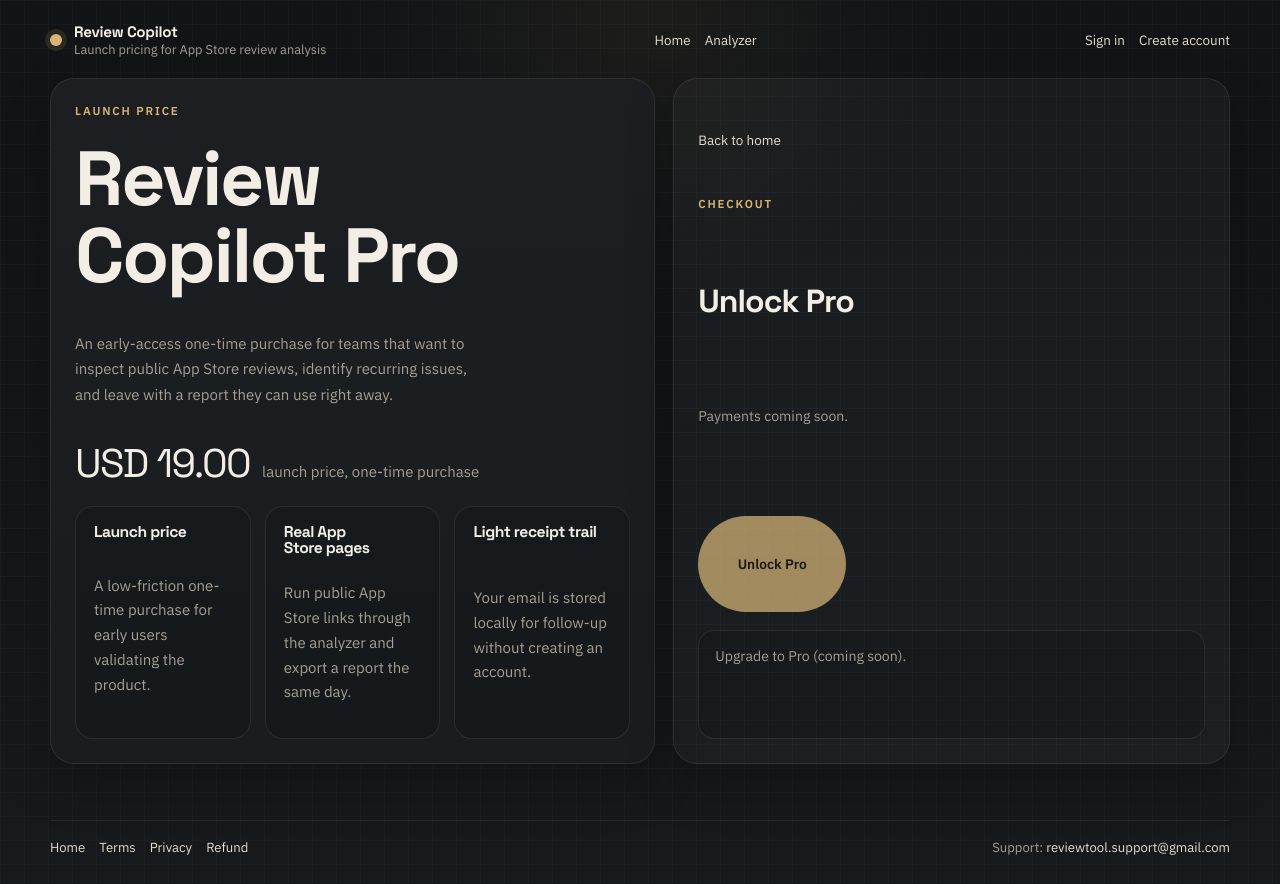
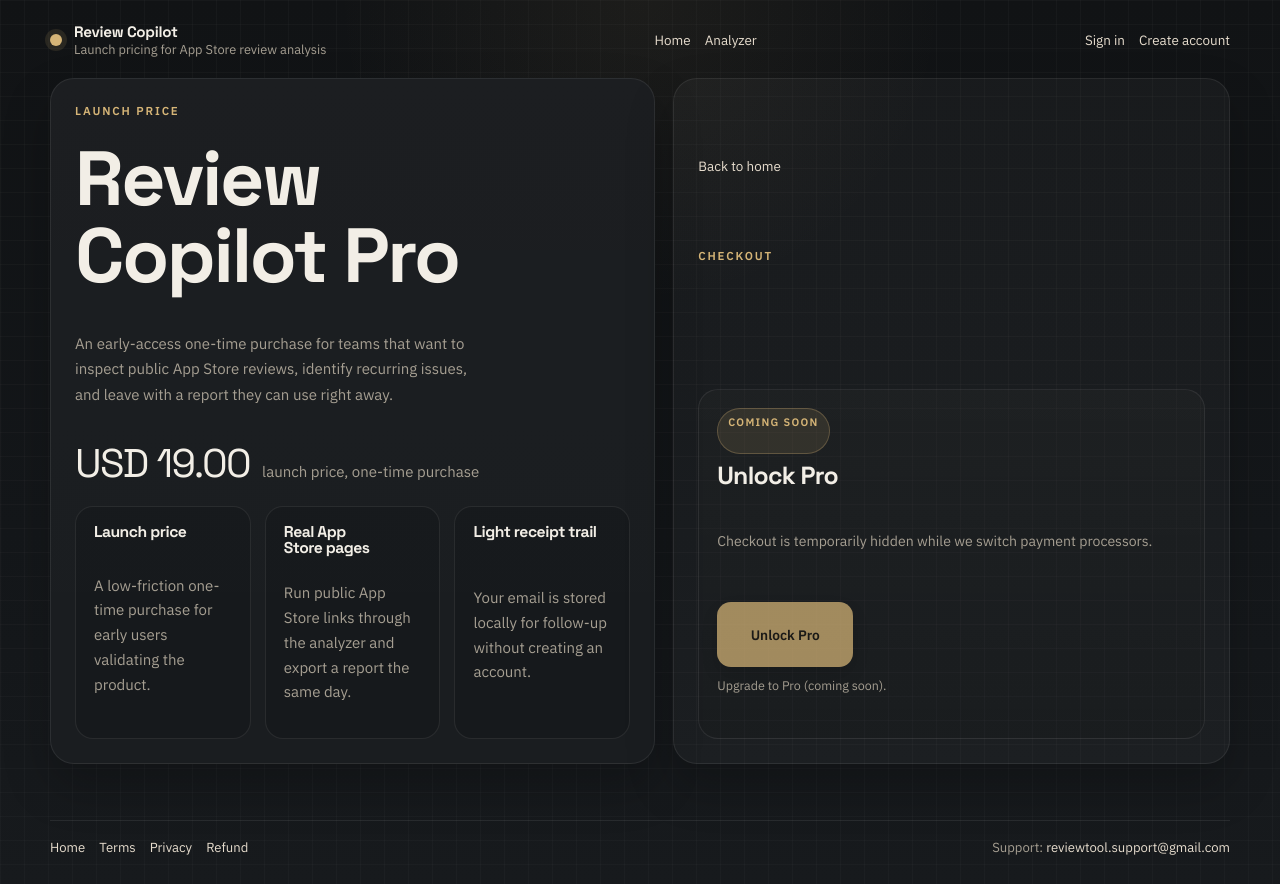
Before and after one commit to dEdwardy/review-intelligence, a Next.js app: page /pricing in a window 1280 px wide. Built offline with nearby package versions, Linux system fonts and the light colour scheme; no server answers.

Commit message:
fix: refine pricing checkout shell

```diff
--- a/app/globals.css
+++ b/app/globals.css
@@ -413,9 +413,11 @@ button.text-link {
 
 .button--compact {
   width: fit-content;
-  min-width: 148px;
-  min-height: 40px;
-  padding: 0 14px;
+  min-width: 136px;
+  min-height: 38px;
+  padding: 0 12px;
+  border-radius: 14px;
+  box-shadow: 0 8px 18px rgba(0, 0, 0, 0.18);
 }
 
 .button--ghost,
@@ -496,6 +498,50 @@ button.text-link {
   background:
     linear-gradient(180deg, rgba(255, 255, 255, 0.015), rgba(255, 255, 255, 0.01)),
     rgba(255, 255, 255, 0.015);
+}
+
+.pricing-panel__shell {
+  display: grid;
+  gap: 16px;
+  padding: 18px;
+  border: 1px solid var(--line);
+  border-radius: 20px;
+  background:
+    linear-gradient(180deg, rgba(255, 255, 255, 0.035), rgba(255, 255, 255, 0.012)),
+    rgba(0, 0, 0, 0.14);
+}
+
+.pricing-panel__status {
+  display: grid;
+  gap: 10px;
+}
+
+.pricing-panel__badge {
+  width: fit-content;
+  padding: 6px 10px;
+  border-radius: 999px;
+  border: 1px solid rgba(214, 181, 119, 0.28);
+  background: rgba(214, 181, 119, 0.12);
+  color: var(--accent);
+  font-size: 0.68rem;
+  letter-spacing: 0.12em;
+  text-transform: uppercase;
+  font-weight: 700;
+}
+
+.pricing-panel__status h2 {
+  font-size: clamp(1.25rem, 2.2vw, 1.55rem);
+}
+
+.pricing-panel__cta {
+  display: grid;
+  gap: 10px;
+  justify-items: start;
+}
+
+.pricing-panel__caption {
+  color: var(--muted);
+  font-size: 0.78rem;
 }
 
 .pricing-card--success {
--- a/app/pricing/page.jsx
+++ b/app/pricing/page.jsx
@@ -81,12 +81,22 @@ export default async function PricingPage() {
             </Link>
           </div>
           <div className="eyebrow">Checkout</div>
-          <h2>Unlock Pro</h2>
-          <p className="hint">Payments coming soon.</p>
-          <button className="button button--primary button--compact" type="button" disabled>
-            Unlock Pro
-          </button>
-          <div className="pricing-note">Upgrade to Pro (coming soon).</div>
+          <div className="pricing-panel__shell">
+            <div className="pricing-panel__status">
+              <span className="pricing-panel__badge">Coming soon</span>
+              <h2>Unlock Pro</h2>
+              <p className="hint">
+                Checkout is temporarily hidden while we switch payment processors.
+              </p>
+            </div>
+
+            <div className="pricing-panel__cta">
+              <button className="button button--primary button--compact" type="button" disabled>
+                Unlock Pro
+              </button>
+              <span className="pricing-panel__caption">Upgrade to Pro (coming soon).</span>
+            </div>
+          </div>
         </aside>
       </section>
     </main>
```
